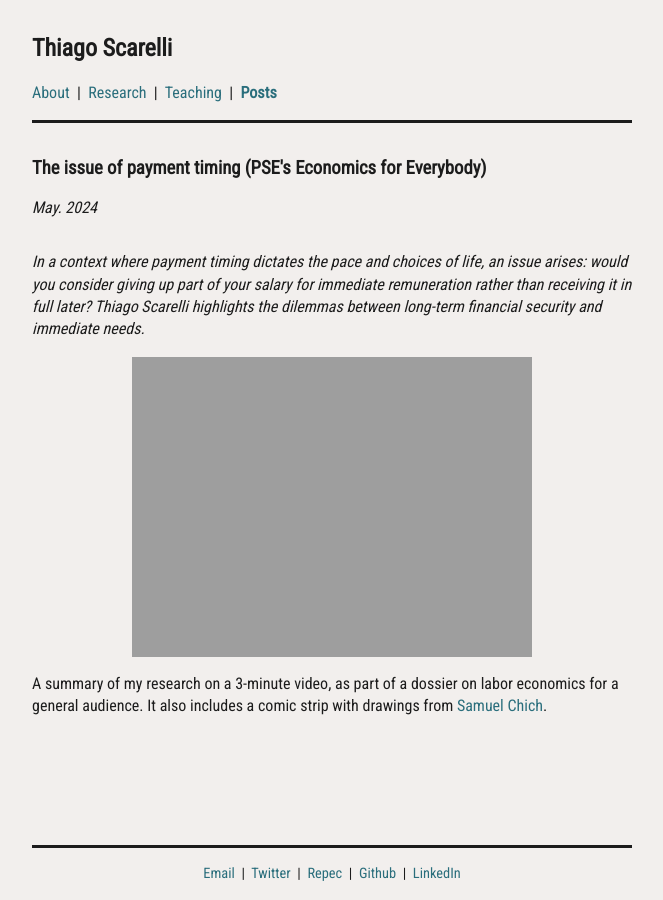
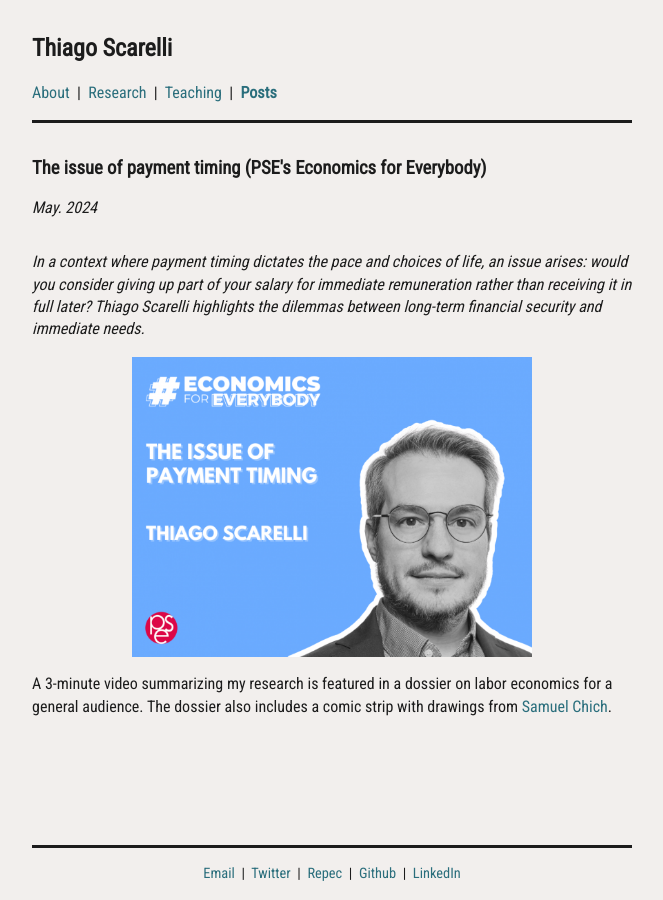
Before and after one commit to thiagoscarelli/thiagoscarelli.github.io, a Jekyll site: the page built from _posts/2024-05-21-economics-for-everybody-payment-timing.md, in a window 1280 px wide. Shown: the whole page, without its empty margins (308-971 px from the left). Built offline with Jekyll 4.4.1, drawn with Linux system fonts in a browser that asks for light colours.

Commit message:
Update 2024-05-21-economics-for-everybody-payment-timing.md

```diff
--- a/_posts/2024-05-21-economics-for-everybody-payment-timing.md
+++ b/_posts/2024-05-21-economics-for-everybody-payment-timing.md
@@ -6,6 +6,6 @@
 
 *In a context where payment timing dictates the pace and choices of life, an issue arises: would you consider giving up part of your salary for immediate remuneration rather than receiving it in full later? Thiago Scarelli highlights the dilemmas between long-term financial security and immediate needs.*
 
-<a href="https://www.parisschoolofeconomics.eu/en/news/the-issue-of-payment-timing-by-thiago-scarelli/"><img src = "https://thiagoscarelli.github.io/assets/images/ecopourtous_thiago.jpg" class = "default"></a>
+<a href="https://www.parisschoolofeconomics.eu/en/news/the-issue-of-payment-timing-by-thiago-scarelli/"><img src = "https://thiagoscarelli.github.io/assets/images/ecopourtous_thiago.PNG" class = "default"></a>
 
-A summary of my research on a 3-minute video, as part of a dossier on labor economics for a general audience. It also includes a comic strip with drawings from [Samuel Chich](https://www.parisschoolofeconomics.eu/en/chich-samuel/).
+A 3-minute video summarizing my research is featured in a dossier on labor economics for a general audience. The dossier also includes a comic strip with drawings from [Samuel Chich](https://www.parisschoolofeconomics.eu/en/chich-samuel/).
```
